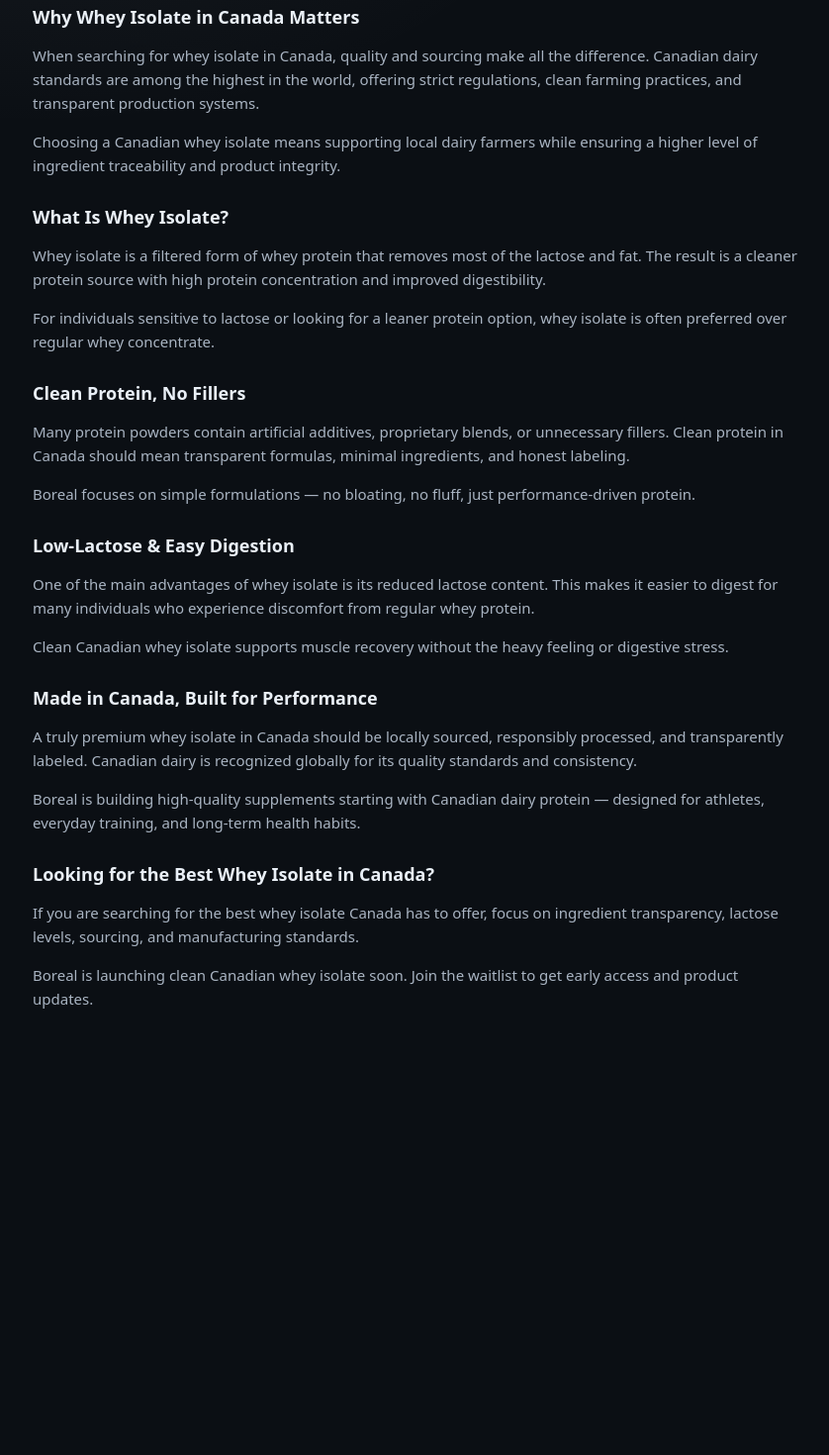
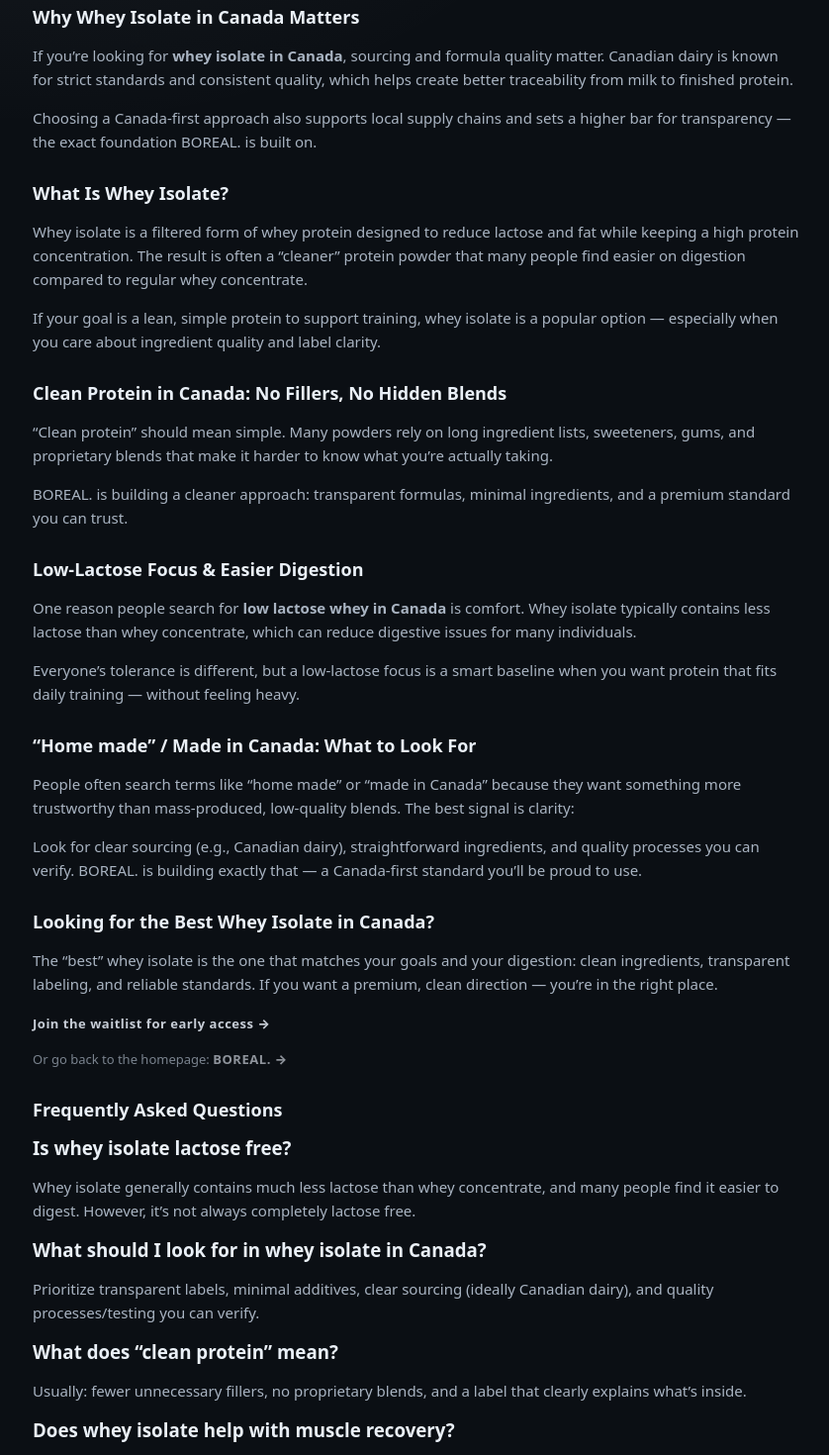
Before and after one commit to nutritionboreal-arch/BOREAL, a Next.js app: page /whey-isolate-canada in a window 1280 px wide. Shown: the part 260-1730 px from the top of the page at 99% size, without its empty margins (219-1057 px from the left). Before the commit the page ends 1389 px from the top, so only its background shows below. Built offline with nearby package versions, Linux system fonts and the light colour scheme.

Commit message:
update header

```diff
--- a/app/whey-isolate-canada/page.tsx
+++ b/app/whey-isolate-canada/page.tsx
@@ -3,101 +3,215 @@
 export const metadata: Metadata = {
   title: "Whey Isolate Canada — Clean Canadian Dairy Protein",
   description:
-    "Looking for the best whey isolate in Canada? Boreal builds clean, low-lactose protein made from Canadian dairy. No fillers. Transparent formulas.",
+    "Looking for whey isolate in Canada? BOREAL. is building clean, low-lactose protein made from Canadian dairy. No fillers. Transparent formulas. Join the waitlist.",
   alternates: {
     canonical: "/whey-isolate-canada",
   },
 };
 
 export default function WheyIsolateCanada() {
+  const jsonLd = {
+    "@context": "https://schema.org",
+    "@graph": [
+      {
+        "@type": "Organization",
+        name: "BOREAL.",
+        url: "https://borealnutrition.com",
+        logo: "https://borealnutrition.com/og.jpg",
+      },
+      {
+        "@type": "WebSite",
+        name: "BOREAL.",
+        url: "https://borealnutrition.com",
+      },
+      {
+        "@type": "FAQPage",
+        mainEntity: [
+          {
+            "@type": "Question",
+            name: "Is whey isolate lactose free?",
+            acceptedAnswer: {
+              "@type": "Answer",
+              text: "Whey isolate typically contains significantly less lactose than whey concentrate. It may be easier to digest for many people, but it is not always completely lactose free.",
+            },
+          },
+          {
+            "@type": "Question",
+            name: "What should I look for in whey isolate in Canada?",
+            acceptedAnswer: {
+              "@type": "Answer",
+              text: "Look for transparent labels, minimal additives, clear sourcing (ideally Canadian dairy), and manufacturing/testing standards you can verify.",
+            },
+          },
+          {
+            "@type": "Question",
+            name: "What does “clean protein” mean?",
+            acceptedAnswer: {
+              "@type": "Answer",
+              text: "Clean protein generally means simple ingredients, no proprietary blends, and transparent labeling — with fewer unnecessary fillers and additives.",
+            },
+          },
+          {
+            "@type": "Question",
+            name: "Does whey isolate help with muscle recovery?",
+            acceptedAnswer: {
+              "@type": "Answer",
+              text: "Protein is commonly used to support muscle repair and recovery after training. The best choice depends on your total diet, training, and tolerance to ingredients like lactose.",
+            },
+          },
+        ],
+      },
+    ],
+  };
+
   return (
     <main className="container legalPage">
+      <script
+        type="application/ld+json"
+        dangerouslySetInnerHTML={{ __html: JSON.stringify(jsonLd) }}
+      />
+
       <h1 className="legalTitle">
         Whey Isolate Canada — Clean Canadian Dairy Protein
       </h1>
 
       <p className="legalUpdated">
-        Premium whey isolate made with Canadian dairy.
+        Clean, performance-focused protein — built with Canadian dairy values.
       </p>
 
       <section className="legalSection">
         <h2>Why Whey Isolate in Canada Matters</h2>
         <p>
-          When searching for whey isolate in Canada, quality and sourcing make
-          all the difference. Canadian dairy standards are among the highest in
-          the world, offering strict regulations, clean farming practices, and
-          transparent production systems.
+          If you’re looking for <strong>whey isolate in Canada</strong>,
+          sourcing and formula quality matter. Canadian dairy is known for
+          strict standards and consistent quality, which helps create better
+          traceability from milk to finished protein.
         </p>
         <p>
-          Choosing a Canadian whey isolate means supporting local dairy farmers
-          while ensuring a higher level of ingredient traceability and product
-          integrity.
+          Choosing a Canada-first approach also supports local supply chains and
+          sets a higher bar for transparency — the exact foundation BOREAL. is
+          built on.
         </p>
       </section>
 
       <section className="legalSection">
         <h2>What Is Whey Isolate?</h2>
         <p>
-          Whey isolate is a filtered form of whey protein that removes most of
-          the lactose and fat. The result is a cleaner protein source with high
-          protein concentration and improved digestibility.
+          Whey isolate is a filtered form of whey protein designed to reduce
+          lactose and fat while keeping a high protein concentration. The result
+          is often a “cleaner” protein powder that many people find easier on
+          digestion compared to regular whey concentrate.
         </p>
         <p>
-          For individuals sensitive to lactose or looking for a leaner protein
-          option, whey isolate is often preferred over regular whey concentrate.
+          If your goal is a lean, simple protein to support training, whey
+          isolate is a popular option — especially when you care about
+          ingredient quality and label clarity.
         </p>
       </section>
 
       <section className="legalSection">
-        <h2>Clean Protein, No Fillers</h2>
+        <h2>Clean Protein in Canada: No Fillers, No Hidden Blends</h2>
         <p>
-          Many protein powders contain artificial additives, proprietary blends,
-          or unnecessary fillers. Clean protein in Canada should mean
-          transparent formulas, minimal ingredients, and honest labeling.
+          “Clean protein” should mean simple. Many powders rely on long
+          ingredient lists, sweeteners, gums, and proprietary blends that make
+          it harder to know what you’re actually taking.
         </p>
         <p>
-          Boreal focuses on simple formulations — no bloating, no fluff, just
-          performance-driven protein.
+          BOREAL. is building a cleaner approach: transparent formulas, minimal
+          ingredients, and a premium standard you can trust.
         </p>
       </section>
 
       <section className="legalSection">
-        <h2>Low-Lactose & Easy Digestion</h2>
+        <h2>Low-Lactose Focus & Easier Digestion</h2>
         <p>
-          One of the main advantages of whey isolate is its reduced lactose
-          content. This makes it easier to digest for many individuals who
-          experience discomfort from regular whey protein.
+          One reason people search for{" "}
+          <strong>low lactose whey in Canada</strong> is comfort. Whey isolate
+          typically contains less lactose than whey concentrate, which can
+          reduce digestive issues for many individuals.
         </p>
         <p>
-          Clean Canadian whey isolate supports muscle recovery without the heavy
-          feeling or digestive stress.
+          Everyone’s tolerance is different, but a low-lactose focus is a smart
+          baseline when you want protein that fits daily training — without
+          feeling heavy.
         </p>
       </section>
 
       <section className="legalSection">
-        <h2>Made in Canada, Built for Performance</h2>
+        <h2>“Home made” / Made in Canada: What to Look For</h2>
         <p>
-          A truly premium whey isolate in Canada should be locally sourced,
-          responsibly processed, and transparently labeled. Canadian dairy is
-          recognized globally for its quality standards and consistency.
+          People often search terms like “home made” or “made in Canada” because
+          they want something more trustworthy than mass-produced, low-quality
+          blends. The best signal is clarity:
         </p>
         <p>
-          Boreal is building high-quality supplements starting with Canadian
-          dairy protein — designed for athletes, everyday training, and
-          long-term health habits.
+          Look for clear sourcing (e.g., Canadian dairy), straightforward
+          ingredients, and quality processes you can verify. BOREAL. is building
+          exactly that — a Canada-first standard you’ll be proud to use.
         </p>
       </section>
 
       <section className="legalSection">
         <h2>Looking for the Best Whey Isolate in Canada?</h2>
         <p>
-          If you are searching for the best whey isolate Canada has to offer,
-          focus on ingredient transparency, lactose levels, sourcing, and
-          manufacturing standards.
+          The “best” whey isolate is the one that matches your goals and your
+          digestion: clean ingredients, transparent labeling, and reliable
+          standards. If you want a premium, clean direction — you’re in the
+          right place.
         </p>
+        <p style={{ marginTop: 12 }}>
+          <a
+            href="/#waitlist"
+            className="premiumInlineLink"
+            style={{ display: "inline-block" }}
+          >
+            Join the waitlist for early access →
+          </a>
+        </p>
+        <p style={{ marginTop: 10, fontSize: 13, opacity: 0.7 }}>
+          Or go back to the homepage:{" "}
+          <a href="/" className="premiumInlineLink">
+            BOREAL. →
+          </a>
+        </p>
+      </section>
+
+      <section className="legalSection">
+        <h2>Frequently Asked Questions</h2>
+
+        <h3 style={{ marginTop: 14, marginBottom: 6 }}>
+          Is whey isolate lactose free?
+        </h3>
         <p>
-          Boreal is launching clean Canadian whey isolate soon. Join the
-          waitlist to get early access and product updates.
+          Whey isolate generally contains much less lactose than whey
+          concentrate, and many people find it easier to digest. However, it’s
+          not always completely lactose free.
+        </p>
+
+        <h3 style={{ marginTop: 14, marginBottom: 6 }}>
+          What should I look for in whey isolate in Canada?
+        </h3>
+        <p>
+          Prioritize transparent labels, minimal additives, clear sourcing
+          (ideally Canadian dairy), and quality processes/testing you can
+          verify.
+        </p>
+
+        <h3 style={{ marginTop: 14, marginBottom: 6 }}>
+          What does “clean protein” mean?
+        </h3>
+        <p>
+          Usually: fewer unnecessary fillers, no proprietary blends, and a label
+          that clearly explains what’s inside.
+        </p>
+
+        <h3 style={{ marginTop: 14, marginBottom: 6 }}>
+          Does whey isolate help with muscle recovery?
+        </h3>
+        <p>
+          Protein is commonly used to support muscle repair and recovery after
+          training. The best choice depends on your total diet, training, and
+          ingredient tolerance.
         </p>
       </section>
     </main>
```
Also changed, not shown: app/page.tsx (+135 -45 lines).
